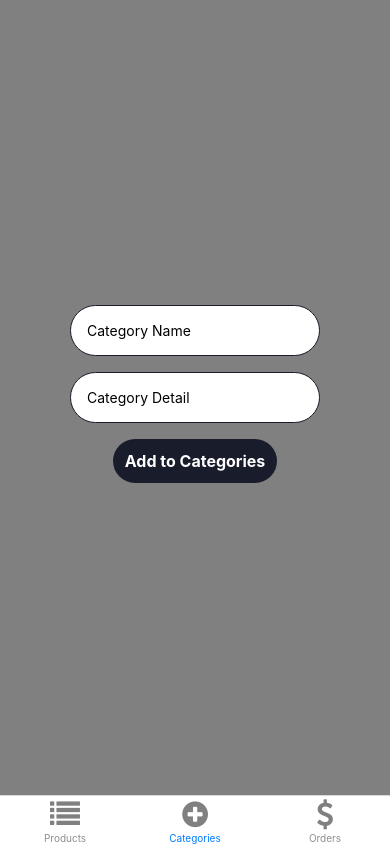
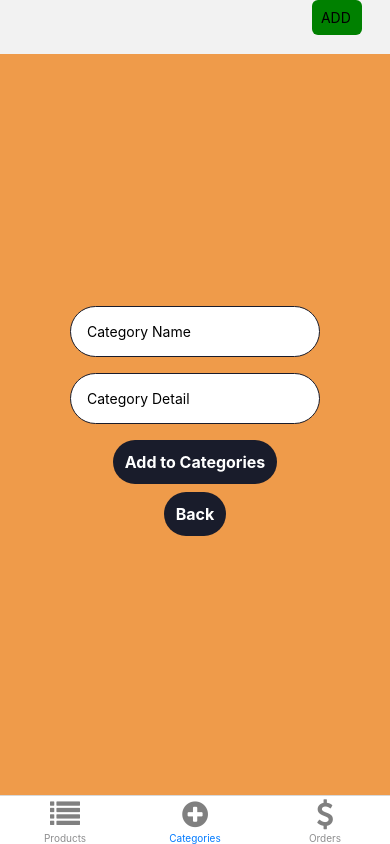
Before and after one commit to caglarrkeskinn/COP4468, a React Native app: screen /Categories in a window 390 px wide. Built offline with nearby package versions, Linux system fonts and the light colour scheme; no server answers.

Commit message:
Some Category Changes

```diff
--- a/App.tsx
+++ b/App.tsx
@@ -1,7 +1,7 @@
 import {StyleSheet, Text, View} from 'react-native';
 import React from 'react';
 import {NavigationContainer} from '@react-navigation/native';
-import MyTab from './navigator';
+import MyTab from './navigator/index'
 
 const App = () => {
   return (
--- a/navigator/index.tsx
+++ b/navigator/index.tsx
@@ -1,8 +1,8 @@
 import {StyleSheet, Text, View} from 'react-native';
 import React from 'react';
 import {createBottomTabNavigator} from '@react-navigation/bottom-tabs';
-import ProductScreen from '../screens/ProductScreen';
-import Categories from '../screens/Categories';
+import ProductScreen from '../screens/ProductScreens/ProductScreen';
+import Categories from '../screens/CategoryScreens/CategoryList';
 import Orders from '../screens/Orders';
 import Icon from 'react-native-vector-icons/FontAwesome';
 
--- a/screens/Categories.tsx
+++ /dev/null
@@ -1,52 +0,0 @@
-import {
-  StyleSheet,
-  Text,
-  TextInput,
-  TouchableOpacity,
-  View,
-} from 'react-native';
-import React from 'react';
-
-const Categories = () => {
-  return (
-    <View style={styles.container}>
-      <TextInput style={styles.input} placeholder="Category Name" />
-      <TextInput style={styles.input} placeholder="Category Detail" />
-      <TouchableOpacity style={styles.submitButton}>
-        <Text style={styles.buttonText}>Add to Categories</Text>
-      </TouchableOpacity>
-    </View>
-  );
-};
-
-export default Categories;
-
-const styles = StyleSheet.create({
-  input: {
-    backgroundColor: 'white',
-    marginBottom: 16,
-    padding: 16,
-    borderWidth: 1,
-    borderColor: '#191c2b',
-    borderRadius: 30,
-    width: 250,
-  },
-  container: {
-    flex: 1,
-    justifyContent: 'center',
-    alignItems: 'center',
-    backgroundColor: 'gray',
-  },
-  buttonText: {
-    color: 'white',
-    fontSize: 16,
-    fontWeight: 'bold',
-    textAlign: 'center',
-  },
-  submitButton: {
-    backgroundColor: '#191c2b',
-    padding: 12,
-    marginBottom: 8,
-    borderRadius: 30,
-  },
-});
--- /dev/null
+++ b/screens/CategoryScreens/CategoryList.tsx
@@ -0,0 +1,205 @@
+import React, { useEffect, useState } from 'react';
+import { View, Text, FlatList, TouchableOpacity, StyleSheet, TextInput,Button } from 'react-native';
+import axios from 'axios';
+import Icon from 'react-native-vector-icons/FontAwesome';
+
+
+interface Category {
+    id: number;
+    name: string;
+    categoryId: number; // Assuming `categoryId` is the correct property name for the category ID
+  }
+const CategoriesScreen = () => {
+  const [categories, setCategories] = useState([]);
+
+  useEffect(() => {
+    fetchCategories();
+  }, []);
+
+  const fetchCategories = async () => {
+    try {
+      const response = await axios.get('https://northwind.vercel.app/api/categories');
+      console.log(response.data);
+      setCategories(response.data);
+    } catch (error) {
+      console.error(error);
+    }
+  };
+
+  const deleteCategory = async (categoryId: number) => {
+    try {
+      await axios.delete(`https://northwind.vercel.app/api/categories/${categoryId}`);
+      fetchCategories();
+    } catch (error) {
+      console.error(error);
+    }
+  };
+  const [categoryName, setCategoryName] = useState('');
+  const [categoryDetail, setCategoryDetail] = useState('');
+
+  const handleSubmit = async () => {
+    try {
+      const response = await axios.post('https://northwind.vercel.app/api/categories', {
+        name: categoryName,
+        description: categoryDetail
+      });
+      console.log(response.data);
+
+      setCategoryName('');
+      setCategoryDetail('');
+    } catch (error) {
+      console.error(error);
+    }
+  };
+
+  const renderCategory = ({ item }: any) => {
+    console.log(item);
+    return (
+
+
+      <View style={styles.categoryContainer}>
+        <View style={styles.categoryName}>
+        <Text style={{fontSize: 15,fontWeight: 'bold',color: 'white'}}>{item.name}</Text>
+        <Text >{item.description}</Text>
+        </View>
+        <View style={styles.buttonContainer}>
+          <TouchableOpacity
+          style={{justifyContent:'center'}}
+          onPress={() => deleteCategory(item.id)} >
+          <Icon name="trash-o" size={25} color="red" />
+          </TouchableOpacity>
+
+          <TouchableOpacity
+          style={{justifyContent:'center'}}
+          onPress={() => console.log('Update button pressed')}>
+          <Icon name="pencil-square-o" size={25} color="gray" />
+          </TouchableOpacity>
+        </View>
+      </View>
+
+    );
+  };
+
+  const AddCategories = () => {
+
+    return (
+      <View style={styles.containerAdd}>
+        <TextInput style={styles.input}
+        placeholder="Category Name"
+        value={categoryName}
+        onChangeText={text => setCategoryName(text)}/>
+        <TextInput style={styles.input}
+        placeholder="Category Detail"
+        value={categoryDetail}
+        onChangeText={text => setCategoryDetail(text)} />
+
+        <TouchableOpacity style={styles.submitButton} onPress={handleSubmit}>
+         <Text style={styles.buttonText}>Add to Categories</Text>
+        </TouchableOpacity>
+        <TouchableOpacity onPress={()=> setShow(!show)} style={styles.submitButton}>
+          <Text style={styles.buttonText}>Back</Text>
+        </TouchableOpacity>
+      </View>
+    );
+  };
+
+  const [show,setShow]=useState(false)
+
+
+  return (
+    <>
+    <View>
+
+    <TouchableOpacity style={{marginBottom:'5%',
+        marginHorizontal:'80%',
+        padding:'1%',
+        width:50,
+        backgroundColor:'green',
+        borderRadius:6}}
+      onPress={()=> setShow(!show)}>
+      <Text style={{padding:5}}>ADD</Text></TouchableOpacity>
+    </View>
+    <View style={styles.container}>
+
+      {(show)&&
+      <View>
+
+      <FlatList
+        data={categories}
+        renderItem={renderCategory}
+        keyExtractor={(item: Category) => item.id.toString()}
+      /></View>}
+      {(!show)&&
+        AddCategories()
+      }
+    </View>
+    </>
+);
+};
+
+const styles = StyleSheet.create({
+  container: {
+    backgroundColor:'#EF9B4A',
+    flex: 1,
+
+  },
+  input: {
+    backgroundColor: 'white',
+    marginBottom: 16,
+    padding: 16,
+    borderWidth: 1,
+    borderColor: '#191c2b',
+    borderRadius: 30,
+    width: 250,
+
+  },
+   containerAdd: {
+     flex: 1,
+     justifyContent: 'center',
+     alignItems: 'center',
+    backgroundColor: '#EF9B4A',
+   },
+  buttonText: {
+    color: 'white',
+    fontSize: 16,
+    fontWeight: 'bold',
+    textAlign: 'center',
+  },
+  submitButton: {
+    backgroundColor: '#191c2b',
+    padding: 12,
+    marginBottom: 8,
+    borderRadius: 30,
+  },
+  categoryContainer: {
+
+    flexDirection: 'row',
+    justifyContent: 'space-between',
+    padding: 10,
+    borderBottomWidth: 1,
+    borderBottomColor: '#ccc',
+  },
+  categoryName: {
+      flex: 8,
+      borderBottomWidth: 2,
+      borderRadius: 10,
+      borderBottomColor: 'green',
+      backgroundColor: 'tomato',
+      margin: 5,
+      alignItems: 'center',
+
+  },
+  buttonContainer: {
+    flexDirection: 'row',
+  },
+  button: {
+    marginHorizontal: 10,
+    paddingHorizontal: 8,
+    paddingVertical: 4,
+    borderWidth: 1,
+    borderColor: '#ccc',
+    borderRadius: 4,
+  },
+});
+
+export default CategoriesScreen;
```
Also changed, not shown: components/productcards.tsx (added), screens/CategoryScreens/updateCategory.tsx (added), screens/ProductScreens/ProductDetail.tsx (renamed from ProductDetail.tsx), screens/ProductScreens/ProductScreen.tsx (renamed from screens/ProductScreen.tsx), 3 other files (tests, documents, lock files or other folders).
